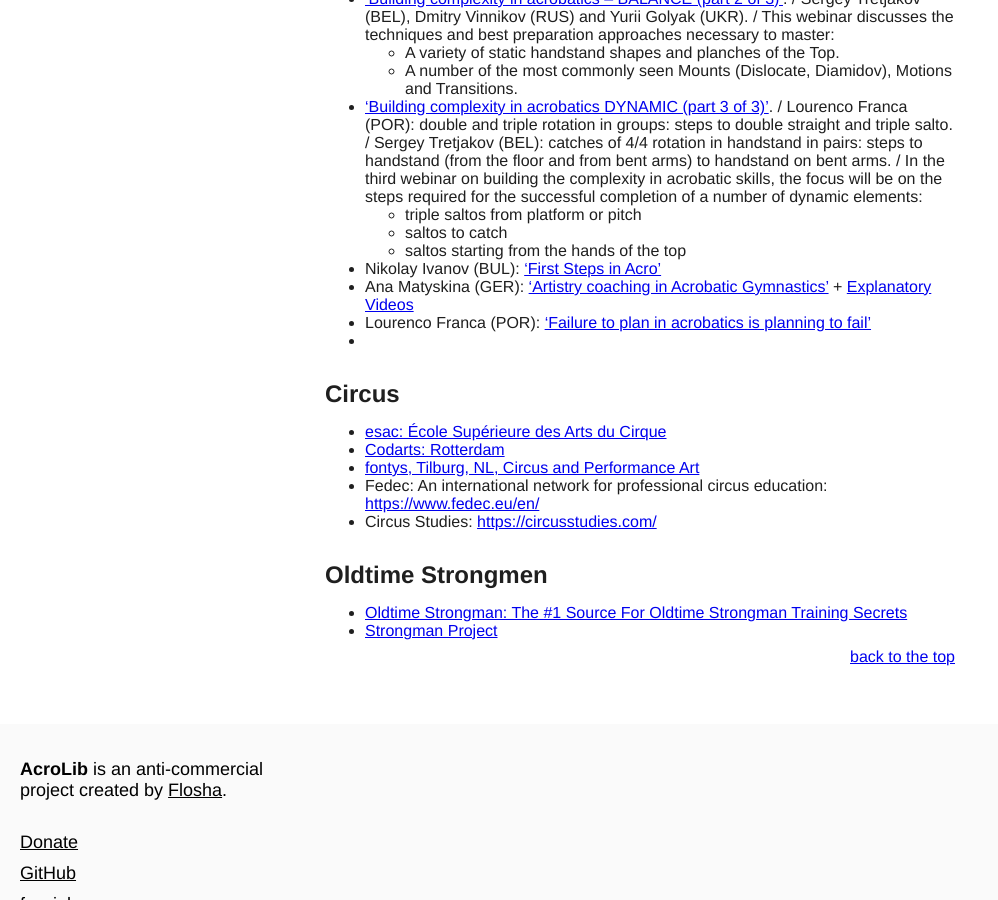
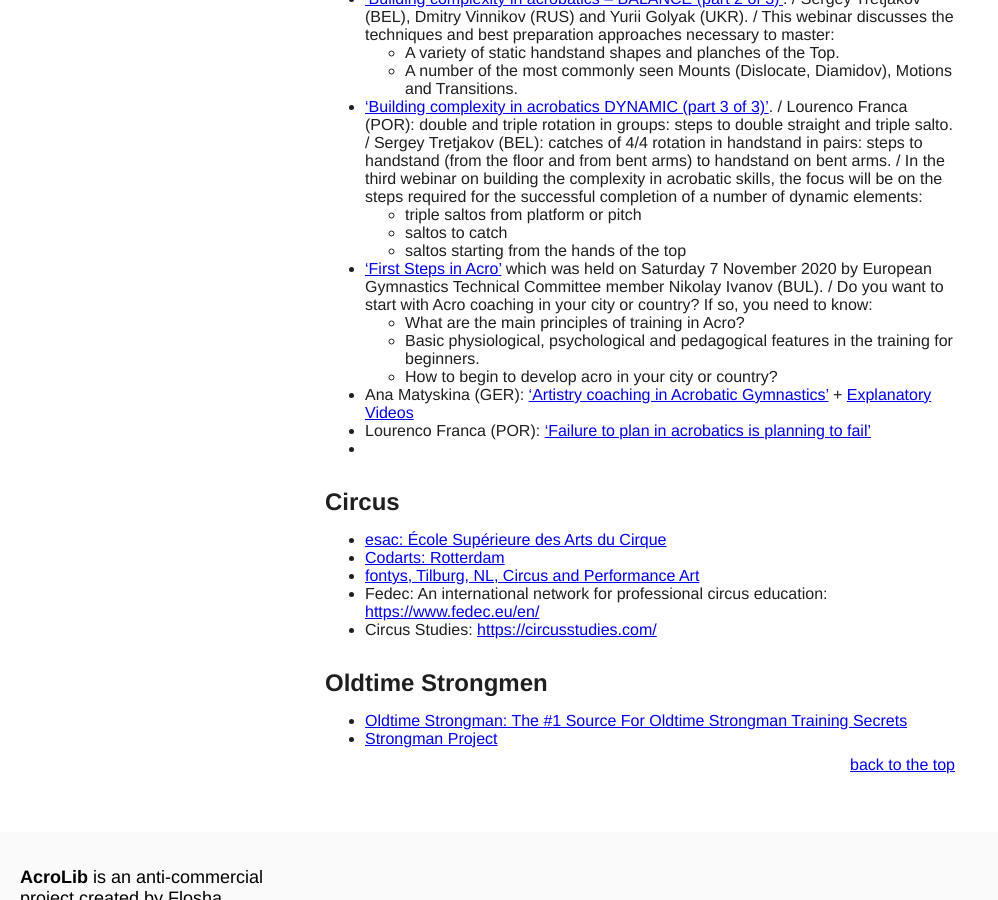
Before and after one commit to floshin/acrolib, a Jekyll site: the page built from links.md, in a window 1280 px wide and 900 px high, scrolled down 350 px. Shown: the whole window, without its empty margins (0-998 px from the left). Built offline with Jekyll 4.4.1, drawn with Linux system fonts in a browser that asks for light colours; our own code applies the rules of GitHub Pages for plain Markdown files.

Commit message:
Update links.md

```diff
--- a/links.md
+++ b/links.md
@@ -16,8 +16,11 @@
   * saltos to catch
   * saltos starting from the hands of the top
 
+* ['First Steps in Acro'](https://m.youtube.com/watch?v=gFUk0HWvqss&pp=ygURYWNyb2JhdGljIHdlYmluYXI%3D) which was held on Saturday 7 November 2020 by European Gymnastics Technical Committee member Nikolay Ivanov (BUL). / Do you want to start with Acro coaching in your city or country? If so, you need to know:
+  * What are the main principles of training in Acro?
+  * Basic physiological, psychological and pedagogical features in the training for beginners.
+  * How to begin to develop acro in your city or country?
 
-* Nikolay Ivanov (BUL): ['First Steps in Acro'](https://m.youtube.com/watch?v=gFUk0HWvqss&pp=ygURYWNyb2JhdGljIHdlYmluYXI%3D)
 * Ana Matyskina (GER): ['Artistry coaching in Acrobatic Gymnastics'](https://m.youtube.com/watch?v=uJ1viDsStZw&pp=ygURYWNyb2JhdGljIHdlYmluYXI%3D) + [Explanatory Videos](https://m.youtube.com/watch?v=LbNBQpOt0jk&pp=ygURYWNyb2JhdGljIHdlYmluYXI%3D)
 * Lourenco Franca (POR): ['Failure to plan in acrobatics is planning to fail'](https://m.youtube.com/watch?v=BxHfE9OED_o&pp=ygURYWNyb2JhdGljIHdlYmluYXI%3D)
 *
```
